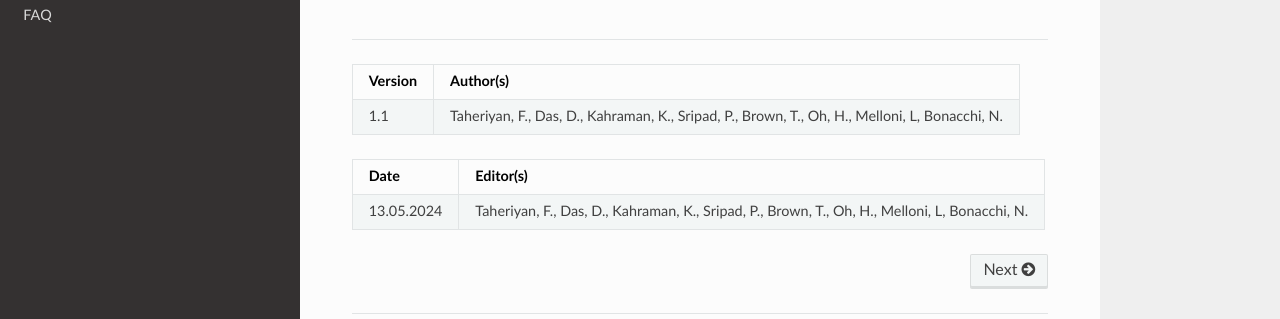
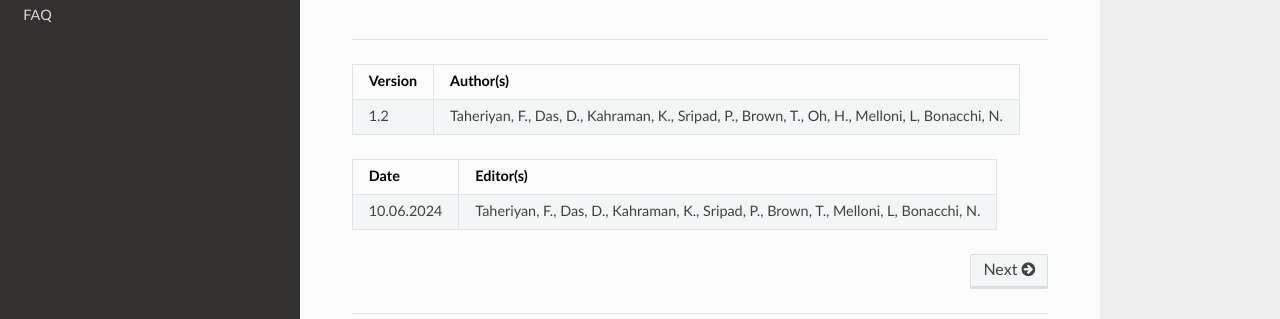
Before and after one commit to Cogitate-consortium/cogitate-data, an MkDocs documentation site: the page built from docs/index.md, in a window 1280 px wide. Shown: the part 528-847 px from the top of the page. Built offline with MkDocs 1.6.1, drawn with Linux system fonts in a browser that asks for light colours; nearby versions of some CDN libraries.

Commit message:
Updated welcome page in index section

```diff
--- a/docs/index.md
+++ b/docs/index.md
@@ -8,8 +8,8 @@
 
 | Version | Author(s) |
 | --- | --- |
-| 1.1 | Taheriyan, F., Das, D., Kahraman, K., Sripad, P., Brown, T., Oh, H., Melloni, L, Bonacchi, N.|
+| 1.2 | Taheriyan, F., Das, D., Kahraman, K., Sripad, P., Brown, T., Oh, H., Melloni, L, Bonacchi, N.|
 
 | Date | Editor(s) |
 | --- | --- |
-| 13.05.2024 | Taheriyan, F., Das, D., Kahraman, K., Sripad, P., Brown, T., Oh, H., Melloni, L, Bonacchi, N. |
+| 10.06.2024 | Taheriyan, F., Das, D., Kahraman, K., Sripad, P., Brown, T., Melloni, L, Bonacchi, N.|
```
